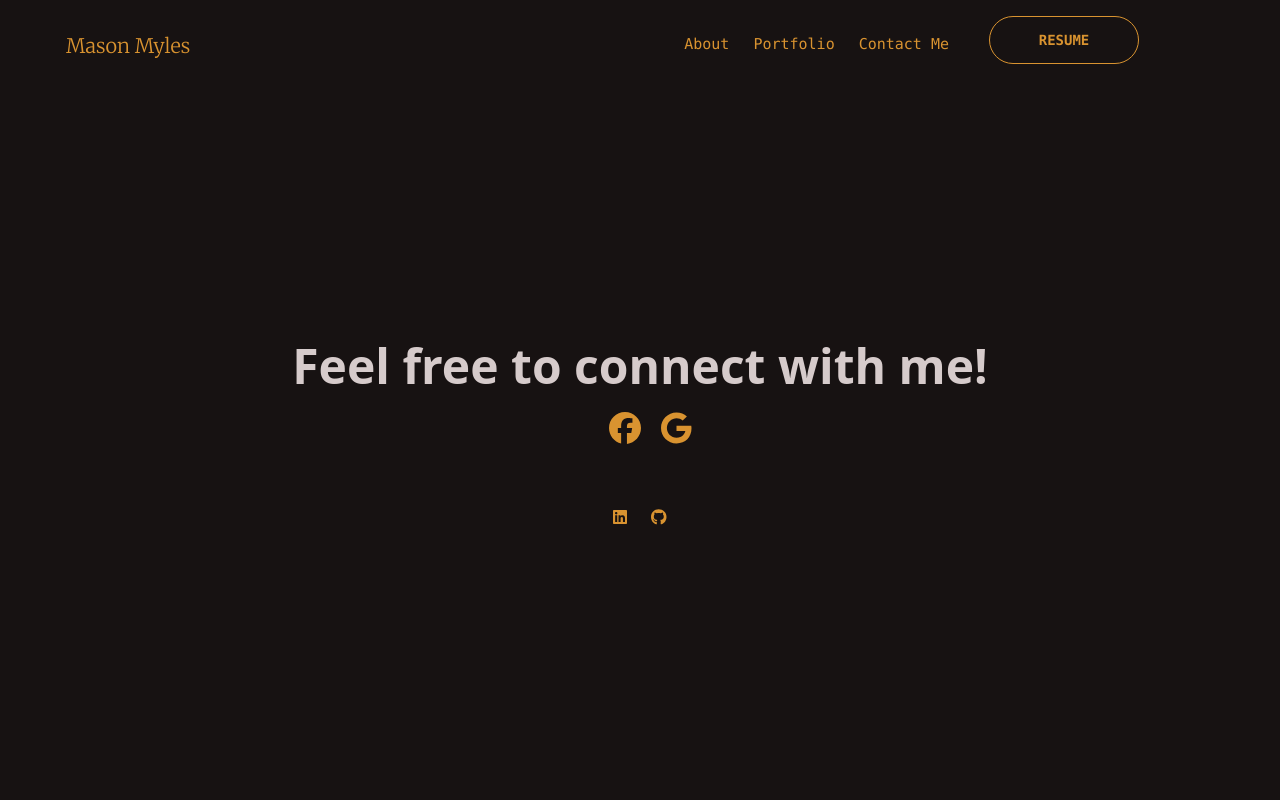
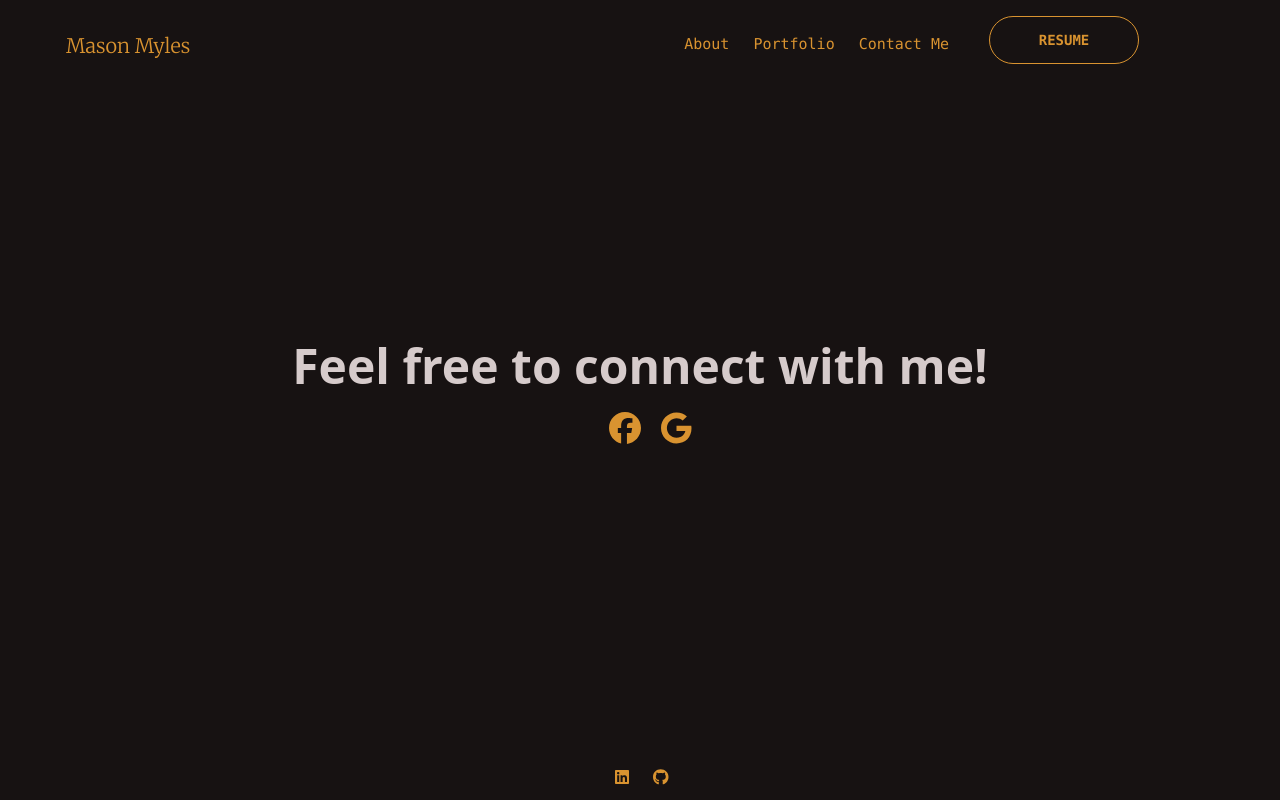
Before and after one commit to minisodan/my-portfolio, a React (Create React App) app: page /contact in a window 1280 px wide. Built offline with nearby package versions, Linux system fonts and the light colour scheme.

Commit message:
random updat

```diff
--- a/src/Componenets/pages/Footer.jsx
+++ b/src/Componenets/pages/Footer.jsx
@@ -7,7 +7,7 @@ function Footer() {
     <>
     <div className="footer">
         <div className="icons">
-          <ul className="flex items-center">
+          <ul>
             <li>
               <a href="https://www.linkedin.com/in/masonmyles/">
                 <FontAwesomeIcon icon={faLinkedin} />
--- a/src/Componenets/pages/Styles/Footer.css
+++ b/src/Componenets/pages/Styles/Footer.css
@@ -1,11 +1,22 @@
 .footer {
+  position: absolute;
+  bottom: 0;
   width: 100%;
-  margin: 0;
-  justify-content: center;
+  height: 50px;
 }
 
+.icons{
+  margin-left: auto;
+  margin-right: auto;
+  width: 50px;
+}
 .icons ul {
   list-style: none;
+  padding: 0;
+}
+
+.icons li {
+  margin: 0;
+  font-size: 1rem;
   color: #d99330;
-  font-size: 1rem;
 }
--- a/src/index.css
+++ b/src/index.css
@@ -1,6 +1,12 @@
 @tailwind base;
 @tailwind components;
 @tailwind utilities;
+
+body{
+  margin:0;
+  padding:0;
+  height:100%;
+}
 
 h1 {
   font-size: 3rem;
```
